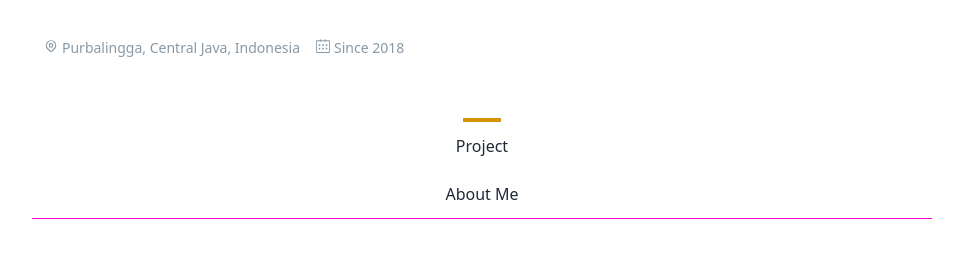
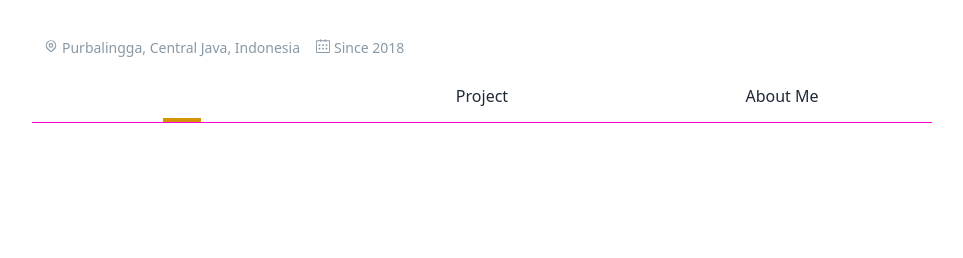
Before and after one commit to soimalfath/soimverse-v.2, a React (Vite) app: page / in a window 1280 px wide. Shown: the part 326-584 px from the top of the page, without its empty margins (158-1121 px from the left). Built offline with nearby package versions, Linux system fonts and the light colour scheme.

Commit message:
fix grid cols

```diff
--- a/src/components/home/Feed.tsx
+++ b/src/components/home/Feed.tsx
@@ -9,7 +9,7 @@ const Feed = () => {
   };
   return (
     <section>
-      <div className={`grid grid-cols-${tabFeed.length} mt-3 border-b border-b-secondary`}>
+      <div className={`grid grid-cols-3 mt-3 border-b border-b-secondary`}>
         {tabFeed.map((tab, index) => (
           <div onClick={() => handleTabClick(tab.value)} className={`flex px-2 cursor-pointer md:hover:border md:hover:bg-slate-700 md:hover:border-slate-700 !pb-0 p-1 md:py-3 justify-center items-center`} key={index}>
             <div className={`${activeTab === tab.value ? "border-b-[#d59406] border-b-4 font-semibold text-white" : ""} pb-3 `}>{tab.tabName}</div>
```
